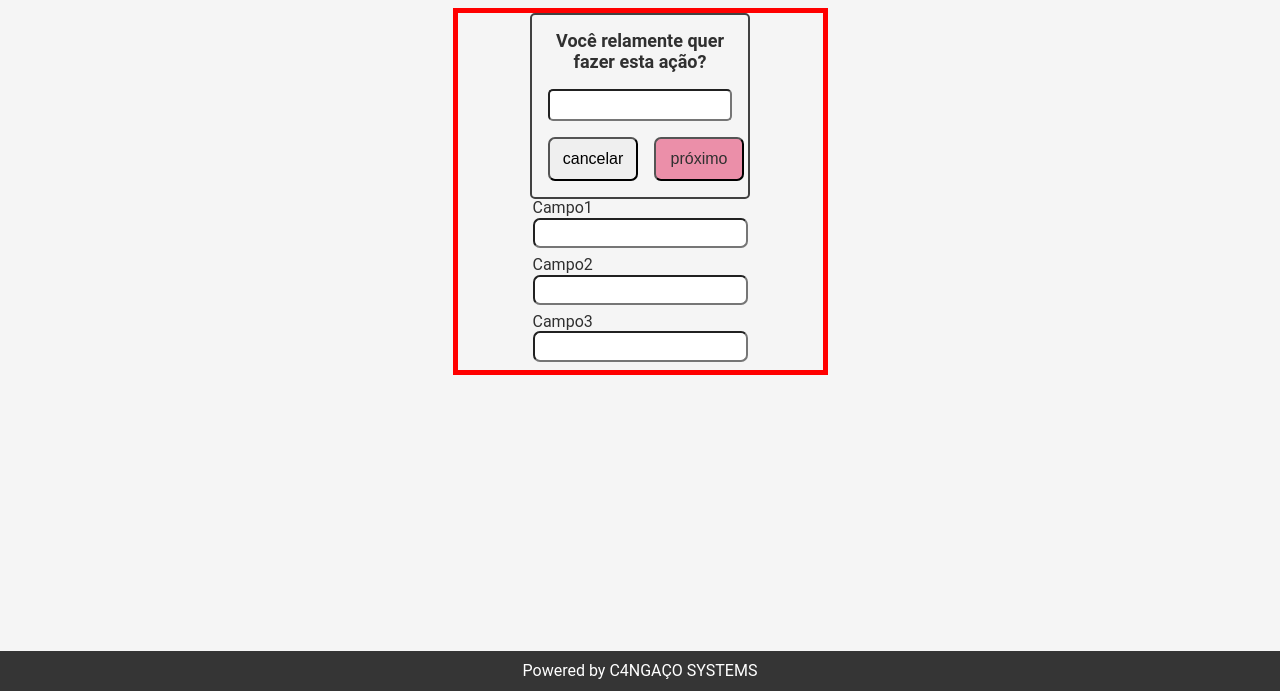
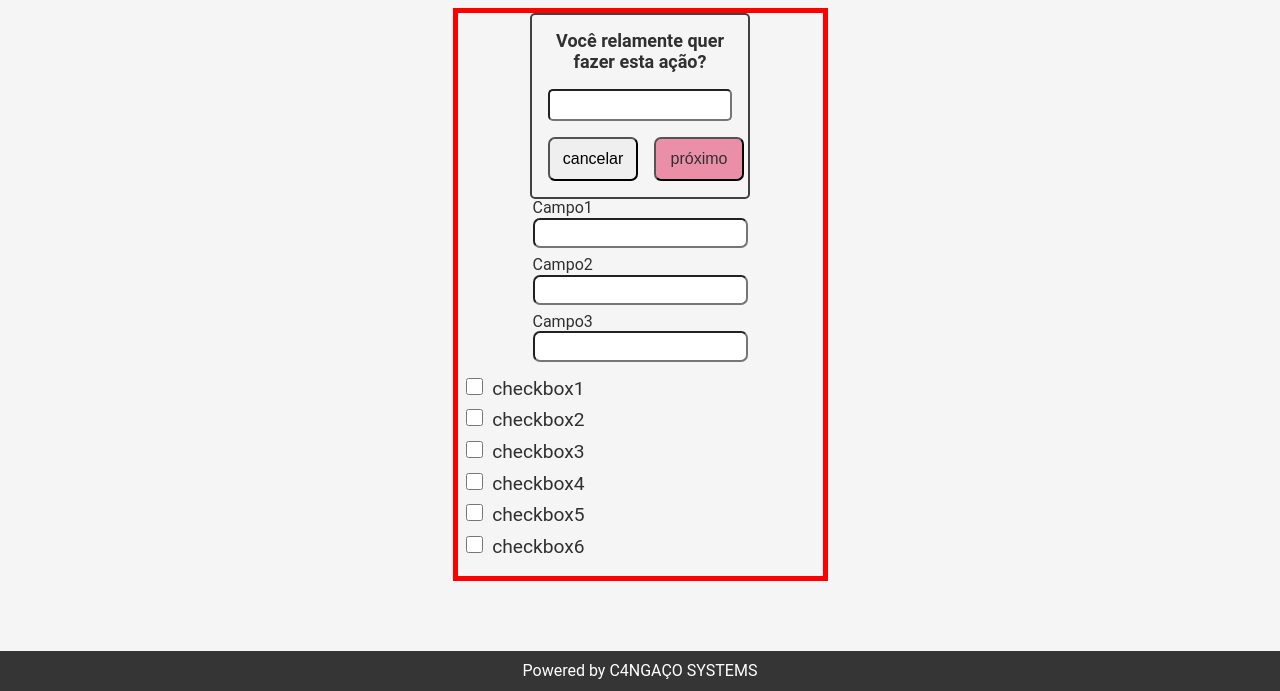
Before and after one commit to yanofelix/projeto-taci, a plain HTML site: page pag-teste/forms.html in a window 1280 px wide. Shown: the part 109-800 px from the top of the page. Drawn offline with nearby package versions, Linux system fonts and the light colour scheme.

Commit message:
componente checkbox

```diff
--- a/assets/css/geral-styles.css
+++ b/assets/css/geral-styles.css
@@ -231,7 +231,30 @@ h1{
     margin-bottom: 1.5rem;
 }
 
-/* header */
+.form-check{
+    display: flex;
+    flex-direction: column;
+    width: 100%;
+    padding: .5em;
+}
+
+.checkbox-wrapper {
+    margin-bottom: .6em;
+ }
+
+.form-check label {
+    font-size: 1.2em;
+    cursor: pointer;
+    margin-left: .3em;
+}
+
+ input[type="checkbox"] {
+    width: 17px;
+    height: 17px;
+    cursor: pointer;
+ }
+
+/* ------ HEADER -------- */
 .logo-wrapper {
     display: relative;
     width: min-content;
--- a/pag-teste/forms.html
+++ b/pag-teste/forms.html
@@ -57,6 +57,33 @@
             <input class="input-generic-box" type="text" id="Campo2" name="Campo2"><br>
 
         </form>
+
+        <div class="form-check">
+            <div class="checkbox-wrapper">
+                <input type="checkbox" name="ck1" id="ck1">
+                <label for="ck1"> checkbox1</label>
+            </div>
+            <div class="checkbox-wrapper">
+                <input type="checkbox" name="ck2" id="ck2">
+                <label for="ck2"> checkbox2</label>
+            </div>
+            <div class="checkbox-wrapper">
+                <input type="checkbox" name="ck3" id="ck3">
+                <label for="ck3"> checkbox3</label>
+            </div>
+            <div class="checkbox-wrapper">
+                <input type="checkbox" name="ck4" id="ck4">
+                <label for="ck4"> checkbox4</label>
+            </div>
+            <div class="checkbox-wrapper">
+                <input type="checkbox" name="ck5" id="ck5">
+                <label for="ck5"> checkbox5</label>
+            </div>
+            <div class="checkbox-wrapper">
+                <input type="checkbox" name="ck6" id="ck6">
+                <label for="ck6"> checkbox6</label>
+            </div>
+        </div>
     </section>
 
     <footer>
```
